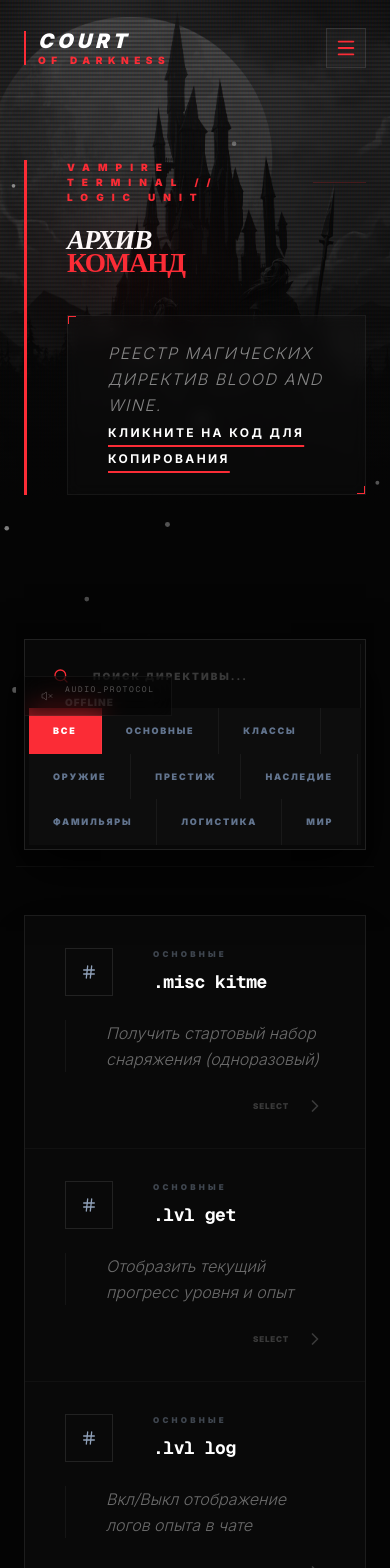
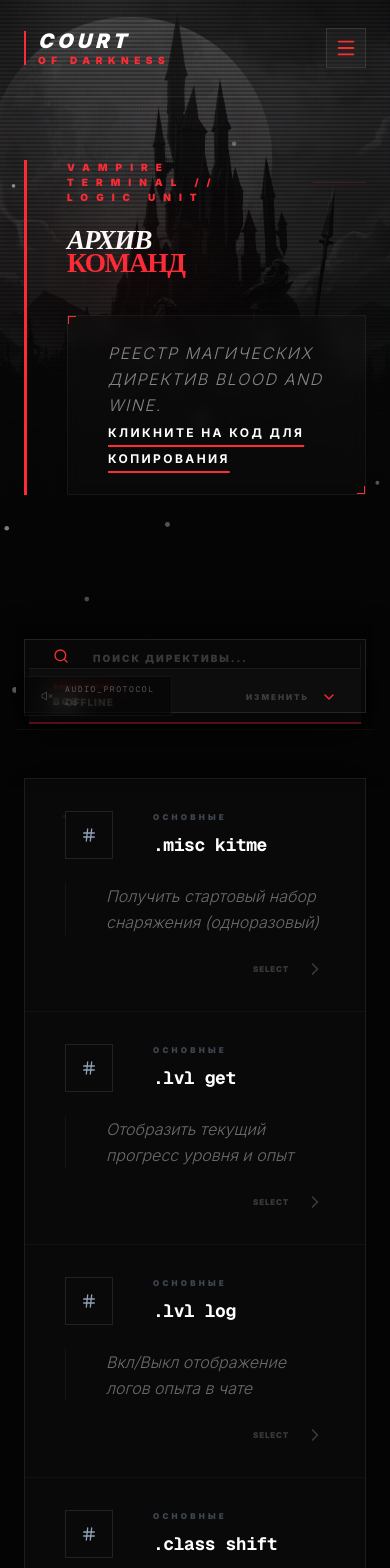
Before and after one commit to Evools/v-rising-mod, a Next.js app: page /commands in a window 390 px wide. Shown: the top 1568 px of the page. Built offline with nearby package versions, Linux system fonts and the light colour scheme.

Commit message:
feat: добавить новые команды для телепортации, информации и уведомлений

```diff
--- a/app/commands/page.tsx
+++ b/app/commands/page.tsx
@@ -7,6 +7,7 @@ import {
   AlertTriangle,
   BookOpen,
   Check,
+  ChevronDown,
   ChevronRight,
   Crown,
   Droplets,
@@ -94,6 +95,7 @@ function CommandsContent() {
   const [search, setSearch] = useState("");
   const [copiedCmd, setCopiedCmd] = useState<string | null>(null);
   const [activeTab, setActiveTab] = useState("Все");
+  const [isOpen, setIsOpen] = useState(false);
 
   const categories = [
     "Все",
@@ -105,6 +107,9 @@ function CommandsContent() {
     "Фамильяры",
     "Логистика",
     "Мир",
+    "Телепортация",
+    "Информация",
+    "Уведомления",
   ];
 
   const filtered = useMemo(() => {
@@ -173,31 +178,84 @@ function CommandsContent() {
         {/* STICKY SEARCH BOX */}
         <div className="sticky top-20 z-[100] mb-12 -mx-2 px-2 py-4 bg-[#050505]/95 backdrop-blur-md border-b border-white/5">
           <div className="bg-[#080808] border border-white/10 p-1 shadow-[0_20px_50px_rgba(0,0,0,0.8)]">
-            <div className="flex flex-col lg:flex-row">
+            <div className="flex flex-col lg:flex-row h-16 relative">
+              {/* ЛЕВАЯ ЧАСТЬ: ПОИСК */}
               <div className="relative flex-1 border-r border-white/5">
                 <Search className="absolute left-6 top-1/2 -translate-y-1/2 h-4 w-4 text-primary" />
-                <Input
+                <input
                   placeholder="ПОИСК ДИРЕКТИВЫ..."
-                  className="rounded-none pl-16 border-none bg-transparent text-white focus-visible:ring-0 h-16 text-[10px] font-black uppercase tracking-[0.2em] placeholder:text-white/20"
+                  className="w-full h-full rounded-none pl-16 bg-transparent text-white focus:outline-none text-[10px] font-black uppercase tracking-[0.2em] placeholder:text-white/20"
                   value={search}
                   onChange={(e) => setSearch(e.target.value)}
                 />
               </div>
-              <div className="flex flex-wrap bg-white/[0.02]">
+
+              {/* ПРАВАЯ ЧАСТЬ: CUSTOM DROPDOWN */}
+              <div className="relative lg:w-72 bg-white/[0.02]">
+                <button
+                  onClick={() => setIsOpen(!isOpen)}
+                  className="w-full h-14 lg:h-full flex items-center justify-between px-6 lg:px-8 text-[10px] font-black uppercase tracking-[0.2em] text-white transition-all hover:bg-white/5 group border-t lg:border-t-0 border-white/5"
+                >
+                  <div className="flex flex-col items-start text-left">
+                    <span className="text-[6px] lg:text-[7px] text-primary leading-none mb-1 lg:mb-1.5 opacity-70 tracking-widest">
+                      ФИЛЬТР_ГРУППЫ
+                    </span>
+                    <span className="truncate max-w-[160px] sm:max-w-none">
+                      {activeTab || "ВСЕ КАТЕГОРИИ"}
+                    </span>
+                  </div>
+                  <div className="flex items-center gap-3">
+                    {/* Дополнительный индикатор для мобайла, что это выбор */}
+                    <span className="lg:hidden text-[8px] text-white/20 uppercase">
+                      ИЗМЕНИТЬ
+                    </span>
+                    <ChevronDown
+                      className={cn(
+                        "h-4 w-4 text-primary transition-transform duration-300",
+                        isOpen ? "rotate-180" : "rotate-0"
+                      )}
+                    />
+                  </div>
+                </button>
+
+                {/* ВЫПАДАЮЩЕЕ МЕНЮ (Плавающее поверх) */}
+                {isOpen && (
+                  <>
+                    {/* Оверлей для закрытия кликом по любой области */}
+                    <div
+                      className="fixed inset-0 z-10"
+                      onClick={() => setIsOpen(false)}
+                    />
+
+                    <div className="absolute top-[calc(100%+8px)] right-0 w-full bg-[#080808] border border-white/10 p-1 shadow-[0_30px_60px_rgba(0,0,0,1)] z-20 animate-in fade-in slide-in-from-top-2 duration-200">
+                      <div className="max-h-64 overflow-y-auto no-scrollbar">
                         {categories.map((cat) => (
                           <button
                             key={cat}
-                    onClick={() => setActiveTab(cat)}
+                            onClick={() => {
+                              setActiveTab(cat);
+                              setIsOpen(false);
+                            }}
                             className={cn(
-                      "px-6 py-4 text-[9px] font-black uppercase tracking-[0.2em] transition-all border-r border-white/5",
+                              "w-full flex items-center justify-between px-6 py-4 text-[9px] font-black uppercase tracking-[0.2em] transition-all border-b border-white/[0.03] last:border-none",
                               activeTab === cat
                                 ? "bg-primary text-white"
-                        : "text-slate-500 hover:text-white hover:bg-white/5"
+                                : "text-slate-400 hover:bg-white/5 hover:text-white"
                             )}
                           >
                             {cat}
+                            {activeTab === cat && (
+                              <div className="w-1.5 h-1.5 bg-white rotate-45" />
+                            )}
                           </button>
                         ))}
+                      </div>
+                    </div>
+                  </>
+                )}
+
+                {/* Декоративная полоска (всегда внизу кнопки) */}
+                <div className="absolute bottom-0 left-0 w-full h-[2px] bg-primary/30" />
               </div>
             </div>
           </div>
--- a/data/commands.json
+++ b/data/commands.json
@@ -347,6 +347,53 @@
     "desc": "Уволиться и потерять прогресс текущей профессии",
     "danger": true
   },
+
+  {
+    "group": "Телепортация",
+    "cmd": ".stp ltp",
+    "desc": "Выводит список ваших активных точек для телепортации"
+  },
+  {
+    "group": "Телепортация",
+    "cmd": ".stp tpr [Username]",
+    "desc": "Запрос телепортации к игроку за 100 эссенции крови"
+  },
+  {
+    "group": "Телепортация",
+    "cmd": ".stp stp [Name]",
+    "desc": "Создает личную точку перемещения с указанным названием"
+  },
+  {
+    "group": "Телепортация",
+    "cmd": ".stp tp [Name]",
+    "desc": "Телепорт на точку за 100 эссенции (работает даже в состоянии при смерти)"
+  },
+  {
+    "group": "Информация",
+    "cmd": ".checklevel [Username]",
+    "desc": "Показать наивысший уровень, полученный указанным игроком"
+  },
+  {
+    "group": "Информация",
+    "cmd": ".faq list",
+    "desc": "Список команд дополнительной информации на сервере"
+  },
+  {
+    "group": "Информация",
+    "cmd": ".bn online",
+    "desc": "Показать список всех игроков онлайн"
+  },
+  {
+    "group": "Уведомления",
+    "cmd": ".bn vblood ignore",
+    "desc": "Отключить уведомления о смерти VBlood боссов"
+  },
+  {
+    "group": "Уведомления",
+    "cmd": ".bn vblood unignore",
+    "desc": "Включить уведомления о смерти VBlood боссов"
+  },
+
   {
     "group": "Логистика",
     "cmd": ".stash",
```
Lines whose indentation alone changed are shown as unchanged.
